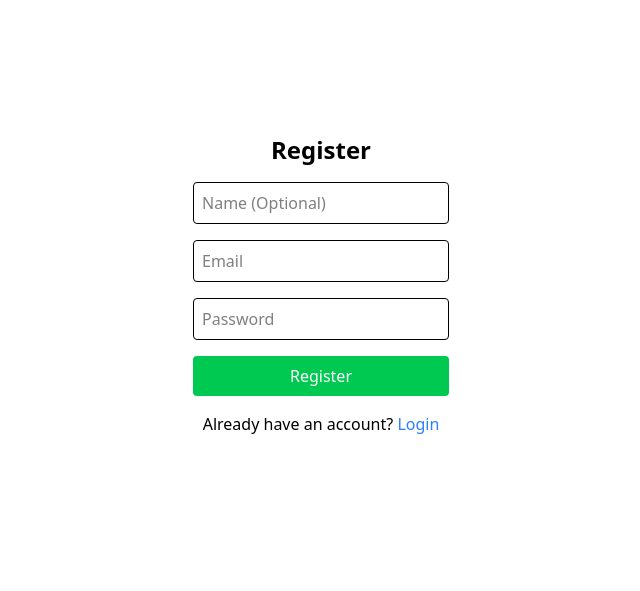
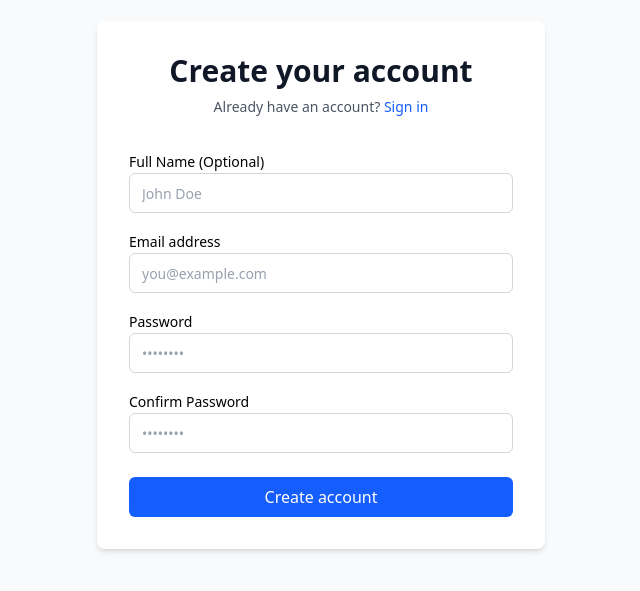
Before and after one commit to abhisheksinha20p/Vera, a React app in the folder frontend/: page /register in a window 1280 px wide. Shown: the part 115-706 px from the top of the page, without its empty margins (319-959 px from the left). Built offline with nearby package versions, Linux system fonts and the light colour scheme; the HTML template or start-up script is replaced by a standard one.

Commit message:
feat: implement auth ui with zod validation

```diff
--- /dev/null
+++ b/frontend/src/components/common/Button.tsx
@@ -0,0 +1,46 @@
+import React from 'react';
+import { Loader2 } from 'lucide-react';
+import { cn } from '../../lib/utils'; // Adjust path as needed
+
+interface ButtonProps extends React.ButtonHTMLAttributes<HTMLButtonElement> {
+  variant?: 'primary' | 'secondary' | 'outline' | 'ghost' | 'link';
+  size?: 'sm' | 'md' | 'lg';
+  isLoading?: boolean;
+}
+
+export const Button = React.forwardRef<HTMLButtonElement, ButtonProps>(
+  ({ className, variant = 'primary', size = 'md', isLoading, children, disabled, ...props }, ref) => {
+    const variants = {
+      primary: 'bg-blue-600 text-white hover:bg-blue-700 focus:ring-blue-500',
+      secondary: 'bg-gray-100 text-gray-900 hover:bg-gray-200 focus:ring-gray-500',
+      outline: 'border border-gray-300 bg-transparent hover:bg-gray-50 text-gray-700',
+      ghost: 'bg-transparent hover:bg-gray-100 text-gray-700',
+      link: 'text-blue-600 underline-offset-4 hover:underline bg-transparent',
+    };
+
+    const sizes = {
+      sm: 'h-8 px-3 text-xs',
+      md: 'h-10 px-4 py-2',
+      lg: 'h-12 px-8 text-lg',
+    };
+
+    return (
+      <button
+        ref={ref}
+        disabled={isLoading || disabled}
+        className={cn(
+          'inline-flex items-center justify-center rounded-md font-medium transition-colors focus:outline-none focus:ring-2 focus:ring-offset-2 disabled:opacity-50 disabled:pointer-events-none',
+          variants[variant],
+          sizes[size],
+          className
+        )}
+        {...props}
+      >
+        {isLoading && <Loader2 className="mr-2 h-4 w-4 animate-spin" />}
+        {children}
+      </button>
+    );
+  }
+);
+
+Button.displayName = 'Button';
--- /dev/null
+++ b/frontend/src/components/common/Input.tsx
@@ -0,0 +1,39 @@
+import React from 'react';
+import { cn } from '../../lib/utils';
+
+interface InputProps extends React.InputHTMLAttributes<HTMLInputElement> {
+  label?: string;
+  error?: string;
+}
+
+export const Input = React.forwardRef<HTMLInputElement, InputProps>(
+  ({ className, label, error, id, ...props }, ref) => {
+    const inputId = id || React.useId();
+
+    return (
+      <div className="w-full space-y-2">
+        {label && (
+          <label
+            htmlFor={inputId}
+            className="text-sm font-medium leading-none peer-disabled:cursor-not-allowed peer-disabled:opacity-70"
+          >
+            {label}
+          </label>
+        )}
+        <input
+          id={inputId}
+          ref={ref}
+          className={cn(
+            'flex h-10 w-full rounded-md border border-gray-300 bg-white px-3 py-2 text-sm placeholder:text-gray-400 focus:outline-none focus:ring-2 focus:ring-blue-500 focus:ring-offset-2 disabled:cursor-not-allowed disabled:opacity-50',
+            error && 'border-red-500 focus:ring-red-500',
+            className
+          )}
+          {...props}
+        />
+        {error && <p className="text-sm text-red-500">{error}</p>}
+      </div>
+    );
+  }
+);
+
+Input.displayName = 'Input';
--- /dev/null
+++ b/frontend/src/lib/utils.ts
@@ -0,0 +1,6 @@
+import { type ClassValue, clsx } from 'clsx';
+import { twMerge } from 'tailwind-merge';
+
+export function cn(...inputs: ClassValue[]) {
+  return twMerge(clsx(inputs));
+}
--- a/frontend/src/pages/Login.tsx
+++ b/frontend/src/pages/Login.tsx
@@ -1,49 +1,87 @@
 import { useState } from 'react';
+import { useForm } from 'react-hook-form';
+import { zodResolver } from '@hookform/resolvers/zod';
+import { z } from 'zod';
+import { Link, useNavigate } from 'react-router-dom';
 import { useAuth } from '../context/AuthContext';
-import { useNavigate, Link } from 'react-router-dom';
+import { Button } from '../components/common/Button';
+import { Input } from '../components/common/Input';
+import { Loader2 } from 'lucide-react';
+
+const loginSchema = z.object({
+  email: z.string().email('Please enter a valid email address'),
+  password: z.string().min(1, 'Password is required'),
+});
+
+type LoginSchema = z.infer<typeof loginSchema>;
 
 const Login = () => {
-  const [email, setEmail] = useState('');
-  const [password, setPassword] = useState('');
   const { login } = useAuth();
   const navigate = useNavigate();
-  const [error, setError] = useState('');
+  const [serverError, setServerError] = useState('');
 
-  const handleSubmit = async (e: React.FormEvent) => {
-    e.preventDefault();
+  const {
+    register,
+    handleSubmit,
+    formState: { errors, isSubmitting },
+  } = useForm<LoginSchema>({
+    resolver: zodResolver(loginSchema),
+  });
+
+  const onSubmit = async (data: LoginSchema) => {
+    setServerError('');
     try {
-      await login({ email, password });
+      await login(data);
       navigate('/dashboard');
     } catch (err: any) {
-      setError(err.response?.data?.error || 'Login failed');
+      setServerError(err.response?.data?.error || 'Login failed. Please try again.');
     }
   };
 
   return (
-    <div className="flex flex-col items-center justify-center min-h-screen">
-      <h1 className="text-2xl font-bold mb-4">Login</h1>
-      {error && <p className="text-red-500 mb-2">{error}</p>}
-      <form onSubmit={handleSubmit} className="flex flex-col space-y-4 w-64">
-        <input
-          type="email"
-          placeholder="Email"
-          value={email}
-          onChange={(e) => setEmail(e.target.value)}
-          className="border p-2 rounded"
-          required
-        />
-        <input
-          type="password"
-          placeholder="Password"
-          value={password}
-          onChange={(e) => setPassword(e.target.value)}
-          className="border p-2 rounded"
-          required
-        />
-        <button type="submit" className="bg-blue-500 text-white p-2 rounded">Login</button>
-      </form>
-      <div className="mt-4">
-        Need an account? <Link to="/register" className="text-blue-500">Register</Link>
+    <div className="flex min-h-screen items-center justify-center bg-gray-50 px-4 py-12 sm:px-6 lg:px-8">
+      <div className="w-full max-w-md space-y-8 rounded-lg bg-white p-8 shadow-md">
+        <div className="text-center">
+          <h2 className="text-3xl font-extrabold text-gray-900">Sign in to Vera</h2>
+          <p className="mt-2 text-sm text-gray-600">
+            Or{' '}
+            <Link to="/register" className="font-medium text-blue-600 hover:text-blue-500">
+              create a new account
+            </Link>
+          </p>
+        </div>
+
+        {serverError && (
+          <div className="rounded-md bg-red-50 p-4 text-sm text-red-700">
+            {serverError}
+          </div>
+        )}
+
+        <form className="mt-8 space-y-6" onSubmit={handleSubmit(onSubmit)}>
+          <div className="space-y-4">
+            <Input
+              label="Email address"
+              type="email"
+              autoComplete="email"
+              placeholder="you@example.com"
+              error={errors.email?.message}
+              {...register('email')}
+            />
+
+            <Input
+              label="Password"
+              type="password"
+              autoComplete="current-password"
+              placeholder="••••••••"
+              error={errors.password?.message}
+              {...register('password')}
+            />
+          </div>
+
+          <Button type="submit" className="w-full" isLoading={isSubmitting}>
+            Sign in
+          </Button>
+        </form>
       </div>
     </div>
   );
--- a/frontend/src/pages/Register.tsx
+++ b/frontend/src/pages/Register.tsx
@@ -1,57 +1,115 @@
 import { useState } from 'react';
+import { useForm } from 'react-hook-form';
+import { zodResolver } from '@hookform/resolvers/zod';
+import { z } from 'zod';
+import { Link, useNavigate } from 'react-router-dom';
 import { useAuth } from '../context/AuthContext';
-import { useNavigate, Link } from 'react-router-dom';
+import { Button } from '../components/common/Button';
+import { Input } from '../components/common/Input';
+
+const registerSchema = z.object({
+  name: z.string().optional(),
+  email: z.string().email('Please enter a valid email address'),
+  password: z.string()
+    .min(8, 'Password must be at least 8 characters')
+    .refine((val) => !val.toLowerCase().includes('password'), 'Password cannot contain "password"'),
+  confirmPassword: z.string().min(1, 'Please confirm your password'),
+}).refine((data) => data.password === data.confirmPassword, {
+  message: "Passwords don't match",
+  path: ["confirmPassword"],
+});
+
+type RegisterSchema = z.infer<typeof registerSchema>;
 
 const Register = () => {
-  const [email, setEmail] = useState('');
-  const [password, setPassword] = useState('');
-  const [name, setName] = useState('');
-  const { register } = useAuth();
+  const { register: registerUser } = useAuth();
   const navigate = useNavigate();
-  const [error, setError] = useState('');
+  const [serverError, setServerError] = useState('');
 
-  const handleSubmit = async (e: React.FormEvent) => {
-    e.preventDefault();
+  const {
+    register,
+    handleSubmit,
+    formState: { errors, isSubmitting },
+  } = useForm<RegisterSchema>({
+    resolver: zodResolver(registerSchema),
+  });
+
+  const onSubmit = async (data: RegisterSchema) => {
+    setServerError('');
     try {
-      await register({ email, password, name });
+      await registerUser({
+        email: data.email,
+        password: data.password,
+        name: data.name,
+      });
       navigate('/dashboard');
     } catch (err: any) {
-      setError(err.response?.data?.error || 'Registration failed');
+      setServerError(err.response?.data?.error || 'Registration failed. Please try again.');
     }
   };
 
   return (
-    <div className="flex flex-col items-center justify-center min-h-screen">
-      <h1 className="text-2xl font-bold mb-4">Register</h1>
-      {error && <p className="text-red-500 mb-2">{error}</p>}
-      <form onSubmit={handleSubmit} className="flex flex-col space-y-4 w-64">
-        <input
+    <div className="flex min-h-screen items-center justify-center bg-gray-50 px-4 py-12 sm:px-6 lg:px-8">
+      <div className="w-full max-w-md space-y-8 rounded-lg bg-white p-8 shadow-md">
+        <div className="text-center">
+          <h2 className="text-3xl font-extrabold text-gray-900">Create your account</h2>
+          <p className="mt-2 text-sm text-gray-600">
+            Already have an account?{' '}
+            <Link to="/login" className="font-medium text-blue-600 hover:text-blue-500">
+              Sign in
+            </Link>
+          </p>
+        </div>
+
+        {serverError && (
+          <div className="rounded-md bg-red-50 p-4 text-sm text-red-700">
+            {serverError}
+          </div>
+        )}
+
+        <form className="mt-8 space-y-6" onSubmit={handleSubmit(onSubmit)}>
+          <div className="space-y-4">
+            <Input
+              label="Full Name (Optional)"
               type="text"
-          placeholder="Name (Optional)"
-          value={name}
-          onChange={(e) => setName(e.target.value)}
-          className="border p-2 rounded"
+              autoComplete="name"
+              placeholder="John Doe"
+              error={errors.name?.message}
+              {...register('name')}
             />
-        <input
+
+            <Input
+              label="Email address"
               type="email"
-          placeholder="Email"
-          value={email}
-          onChange={(e) => setEmail(e.target.value)}
-          className="border p-2 rounded"
-          required
+              autoComplete="email"
+              placeholder="you@example.com"
+              error={errors.email?.message}
+              {...register('email')}
             />
-        <input
+
+            <Input
+              label="Password"
               type="password"
-          placeholder="Password"
-          value={password}
-          onChange={(e) => setPassword(e.target.value)}
-          className="border p-2 rounded"
-          required
+              autoComplete="new-password"
+              placeholder="••••••••"
+              error={errors.password?.message}
+              {...register('password')}
             />
-        <button type="submit" className="bg-green-500 text-white p-2 rounded">Register</button>
+
+            <Input
+              label="Confirm Password"
+              type="password"
+              autoComplete="new-password"
+              placeholder="••••••••"
+              error={errors.confirmPassword?.message}
+              {...register('confirmPassword')}
+            />
+          </div>
+
+          <Button type="submit" className="w-full" isLoading={isSubmitting}>
+            Create account
+          </Button>
         </form>
-      <div className="mt-4">
-        Already have an account? <Link to="/login" className="text-blue-500">Login</Link>
       </div>
     </div>
   );
```
Also changed, not shown: frontend/package.json (+7 -1 lines), 1 other file (tests, documents, lock files or other folders). Lines whose indentation alone changed are shown as unchanged.
